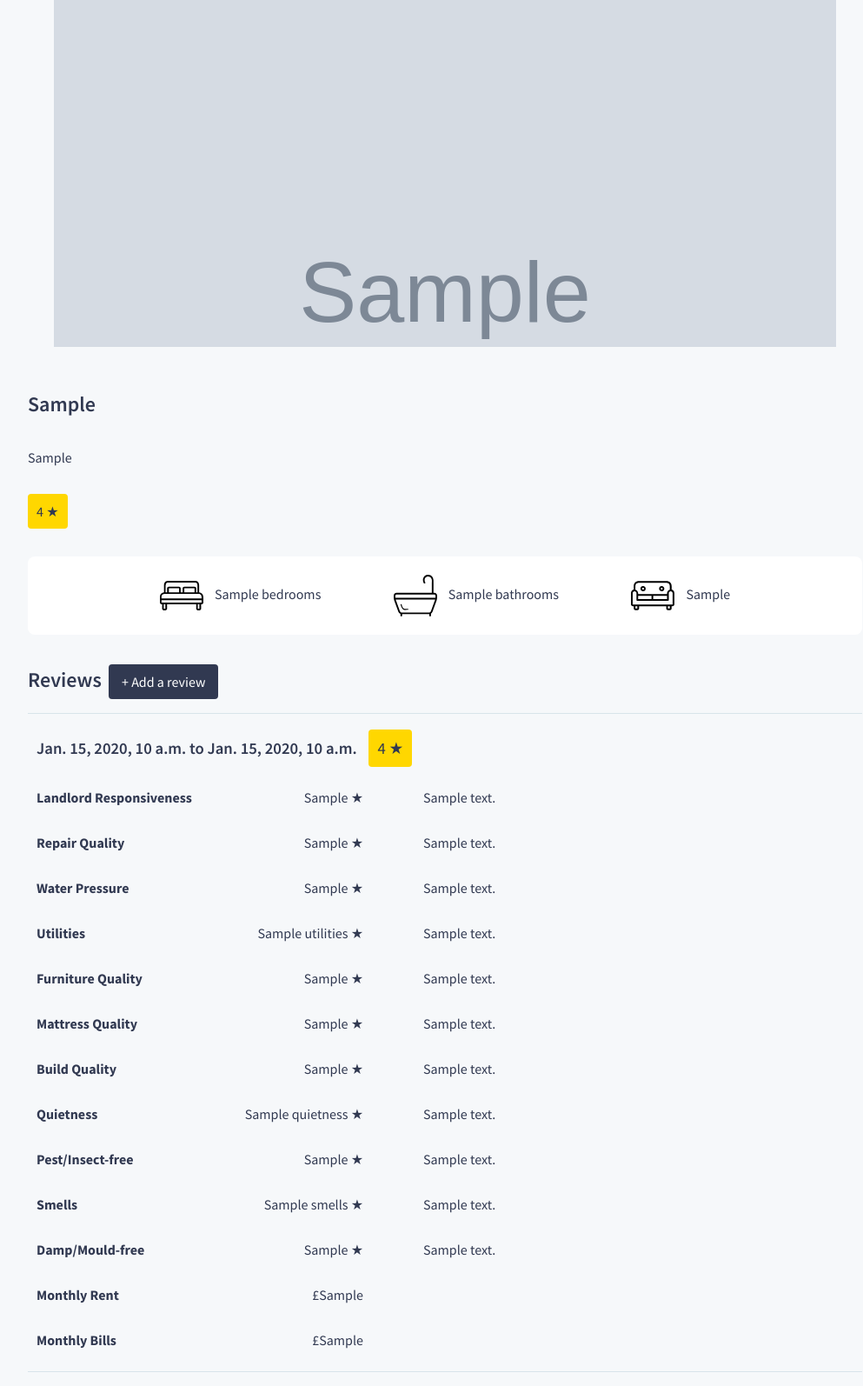
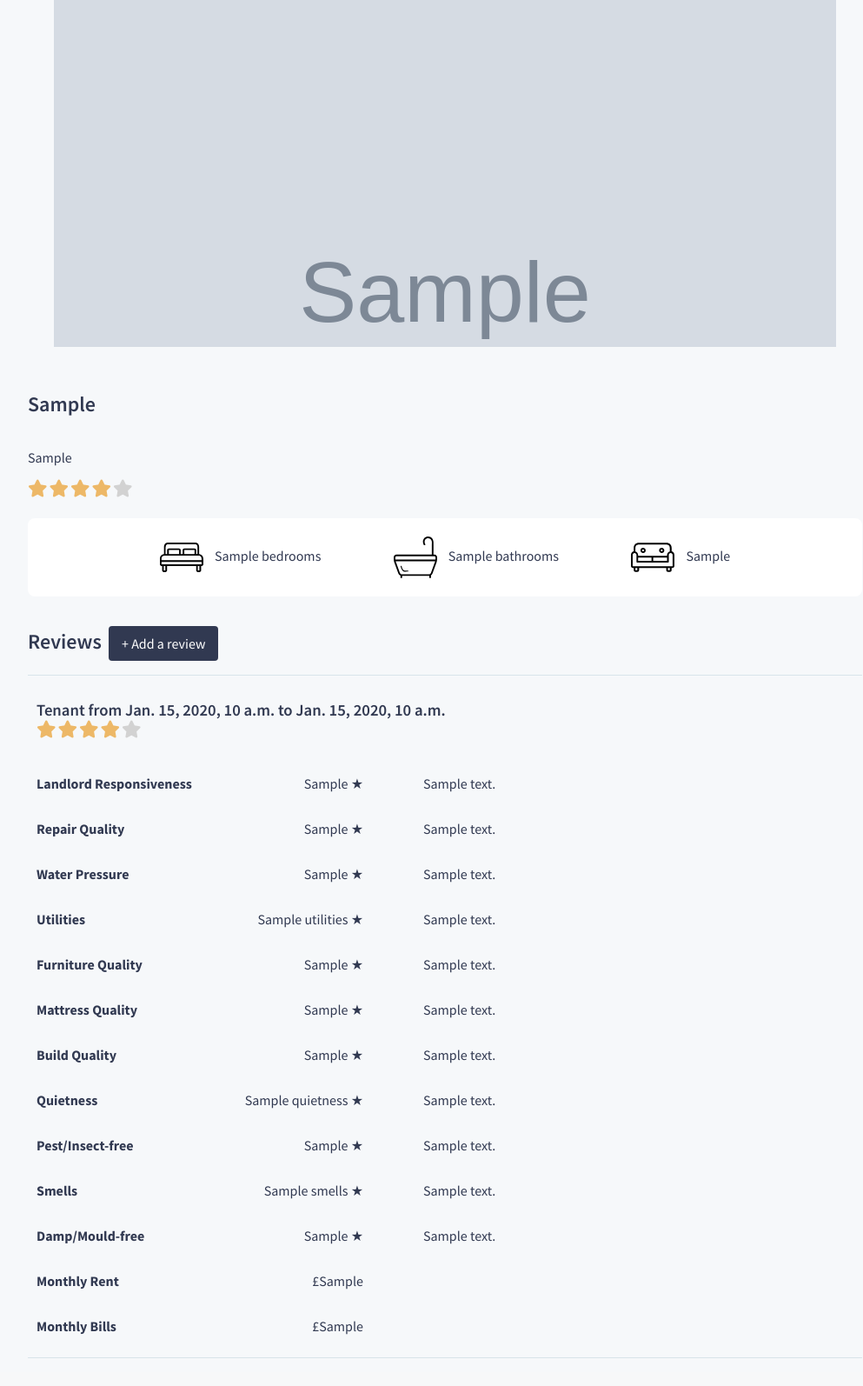
Before and after one commit to HomeRateDev/HomeRate, a Django app: template homerate/reviews/templates/reviews/house.html in a window 1280 px wide. Shown: the part 101-1695 px from the top of the page at 87% size, without its empty margins (128-1121 px from the left). After the commit the page ends 1663 px from the top, so only its background shows below. Run offline with Django 3.2, Linux system fonts and the light colour scheme; the template is opened without the code that fills it: most values are stand-ins (such as "Sample title", 1, 10 or a date in 2020); grey boxes marked "Sample" are stand-in pictures; style sheets or scripts are compiled from the project's sources; parts of the project's set-up code (start-up, migrations or seed data) failed here and were passed over; some libraries are stand-ins or nearby versions.

Commit message:
Add visual star ratings to review page

```diff
--- /dev/null
+++ b/homerate/reviews/static/js/house.js
@@ -0,0 +1,37 @@
+(function($) {
+    function createVisualStars() {
+        const starFields = $('.createStars');
+        starFields.each(function(i, field) {
+            field = $(field);
+            const value = parseInt(field.html()),
+                  select = $('<select/>').addClass('starRating');
+
+            if (isNaN(value)) {
+                return;
+            }
+
+            for (let i = 1; i <= 5; i++) {
+                const option = $("<option/>").html(i);
+                if (i === value) {
+                    option.attr('selected', 'true');
+                }
+                select.append(option);
+            }
+
+            select.insertAfter(field);
+
+            field.remove();
+
+            $('.starRating').barrating({
+                theme: 'fontawesome-stars',
+                // initialRating: value,
+                readonly: true
+            })
+        })
+    }
+
+    /* Initialise slick gallery */
+    $('.galleryWrapper').slick();
+
+    createVisualStars();
+})(jQuery);
--- a/homerate/reviews/templates/reviews/house.html
+++ b/homerate/reviews/templates/reviews/house.html
@@ -1,11 +1,14 @@
 {% extends 'homepage/base.html' %}
 {% load staticfiles %}
+{% load sass_tags %}
 
 {% block title %}
     {{ house.address }}
 {% endblock %}
 
 {% block head %}
+    <link rel="stylesheet" href="https://maxcdn.bootstrapcdn.com/font-awesome/latest/css/font-awesome.min.css">
+    <link rel="stylesheet" href="{% sass_src 'css/stars.scss' %}">
     <link rel="stylesheet" type="text/css" href="{% static 'slick/slick.css' %}"/>
     <link rel="stylesheet" type="text/css" href="{% static 'slick/slick-theme.css' %}"/>
 {% endblock %}
@@ -26,7 +29,7 @@
                 <header class="houseHeader">
                     <h2 class="houseAddress">{{ house.split_address.line1 }}</h2>
                     <p class="houseLocation">{{ house.split_address.line2 }}</p>
-                    <p class="averageStars">{{ rating }} ★</p>
+                    <p class="averageStars createStars">{{ rating }}</p>
                 </header>
                 <ul class="basicInfo">
                     <li class="infoItem">
@@ -50,8 +53,8 @@
                 <ul class="reviewList">
                     {% for review in reviews %}
                         <li class="review">
-                            <h3>{{ review.moved_in_date }} to {{ review.moved_out_date }} <a
-                                    class="averageStars">{{ review.general_rating }} ★</a>
+                            <h3>Tenant from {{ review.moved_in_date }} to {{ review.moved_out_date }} <a
+                                    class="averageStars createStars">{{ review.general_rating }} ★</a>
                                 {% if user == review.author %}
                                     <a class="addReview button" href="{% url 'edit_report' id=review.pk %}">Edit</a>
                                     <a class="addReview button" href="{% url 'delete_report' id=review.pk %}">Delete</a>
@@ -62,7 +65,7 @@
                                 <li class="reviewPointWrapper">
                                     <div class="reviewPoint">
                                         <p class="label">Landlord Responsiveness</p>
-                                        <p class="value">{{ review.landlord_responsiveness }} ★</p>
+                                        <p class="value createStars">{{ review.landlord_responsiveness }} ★</p>
                                     </div>
 
                                     <div class="reviewComment">
@@ -73,7 +76,7 @@
                                 <li class="reviewPointWrapper">
                                     <div class="reviewPoint">
                                         <p class="label">Repair Quality</p>
-                                        <p class="value">{{ review.repair_quality }} ★</p>
+                                        <p class="value createStars">{{ review.repair_quality }} ★</p>
                                     </div>
 
                                     <div class="reviewComment">
@@ -84,7 +87,7 @@
                                 <li class="reviewPointWrapper">
                                     <div class="reviewPoint">
                                         <p class="label">Water Pressure</p>
-                                        <p class="value">{{ review.water_pressure }} ★</p>
+                                        <p class="value createStars">{{ review.water_pressure }} ★</p>
                                     </div>
 
                                     <div class="reviewComment">
@@ -95,7 +98,7 @@
                                 <li class="reviewPointWrapper">
                                     <div class="reviewPoint">
                                         <p class="label">Utilities</p>
-                                        <p class="value">{{ review.utilities }} ★</p>
+                                        <p class="value createStars">{{ review.utilities }} ★</p>
                                     </div>
 
                                     <div class="reviewComment">
@@ -106,7 +109,7 @@
                                 <li class="reviewPointWrapper">
                                     <div class="reviewPoint">
                                         <p class="label">Furniture Quality</p>
-                                        <p class="value">{{ review.furniture_quality }} ★</p>
+                                        <p class="value createStars">{{ review.furniture_quality }} ★</p>
                                     </div>
 
                                     <div class="reviewComment">
@@ -117,7 +120,7 @@
                                 <li class="reviewPointWrapper">
                                     <div class="reviewPoint">
                                         <p class="label">Mattress Quality</p>
-                                        <p class="value">{{ review.mattress_quality }} ★</p>
+                                        <p class="value createStars">{{ review.mattress_quality }} ★</p>
                                     </div>
 
                                     <div class="reviewComment">
@@ -128,7 +131,7 @@
                                 <li class="reviewPointWrapper">
                                     <div class="reviewPoint">
                                         <p class="label">Build Quality</p>
-                                        <p class="value">{{ review.build_quality }} ★</p>
+                                        <p class="value createStars">{{ review.build_quality }} ★</p>
                                     </div>
 
                                     <div class="reviewComment">
@@ -139,7 +142,7 @@
                                 <li class="reviewPointWrapper">
                                     <div class="reviewPoint">
                                         <p class="label">Quietness</p>
-                                        <p class="value">{{ review.quietness }} ★</p>
+                                        <p class="value createStars">{{ review.quietness }} ★</p>
                                     </div>
 
                                     <div class="reviewComment">
@@ -150,7 +153,7 @@
                                 <li class="reviewPointWrapper">
                                     <div class="reviewPoint">
                                         <p class="label">Pest/Insect-free</p>
-                                        <p class="value">{{ review.pest_free }} ★</p>
+                                        <p class="value createStars">{{ review.pest_free }} ★</p>
                                     </div>
 
                                     <div class="reviewComment">
@@ -161,7 +164,7 @@
                                 <li class="reviewPointWrapper">
                                     <div class="reviewPoint">
                                         <p class="label">Smells</p>
-                                        <p class="value">{{ review.smells }} ★</p>
+                                        <p class="value createStars">{{ review.smells }} ★</p>
                                     </div>
 
                                     <div class="reviewComment">
@@ -172,7 +175,7 @@
                                 <li class="reviewPointWrapper">
                                     <div class="reviewPoint">
                                         <p class="label">Damp/Mould-free</p>
-                                        <p class="value">{{ review.damp_mould_free }} ★</p>
+                                        <p class="value createStars">{{ review.damp_mould_free }} ★</p>
                                     </div>
 
                                     <div class="reviewComment">
@@ -183,14 +186,14 @@
                                 <li class="reviewPointWrapper">
                                     <div class="reviewPoint">
                                         <p class="label">Monthly Rent</p>
-                                        <p class="value">£{{ review.monthly_rent }}</p>
+                                        <p class="value createStars">£{{ review.monthly_rent }}</p>
                                     </div>
                                 </li>
 
                                 <li class="reviewPointWrapper">
                                     <div class="reviewPoint">
                                         <p class="label">Monthly Bills</p>
-                                        <p class="value">£{{ review.monthly_bills }}</p>
+                                        <p class="value createStars">£{{ review.monthly_bills }}</p>
                                     </div>
                                 </li>
 
@@ -205,9 +208,6 @@
     <script src="https://code.jquery.com/jquery-3.3.1.min.js"
             integrity="sha256-FgpCb/KJQlLNfOu91ta32o/NMZxltwRo8QtmkMRdAu8=" crossorigin="anonymous"></script>
     <script src="{% static 'slick/slick.min.js' %}"></script>
-    <script>
-        (function ($) {
-            $(".galleryWrapper").slick();
-        })(jQuery);
-    </script>
+    <script src="{% static 'js/jquery.barrating.min.js' %}"></script>
+    <script src="{% static 'js/house.js' %}"></script>
 {% endblock %}
```
